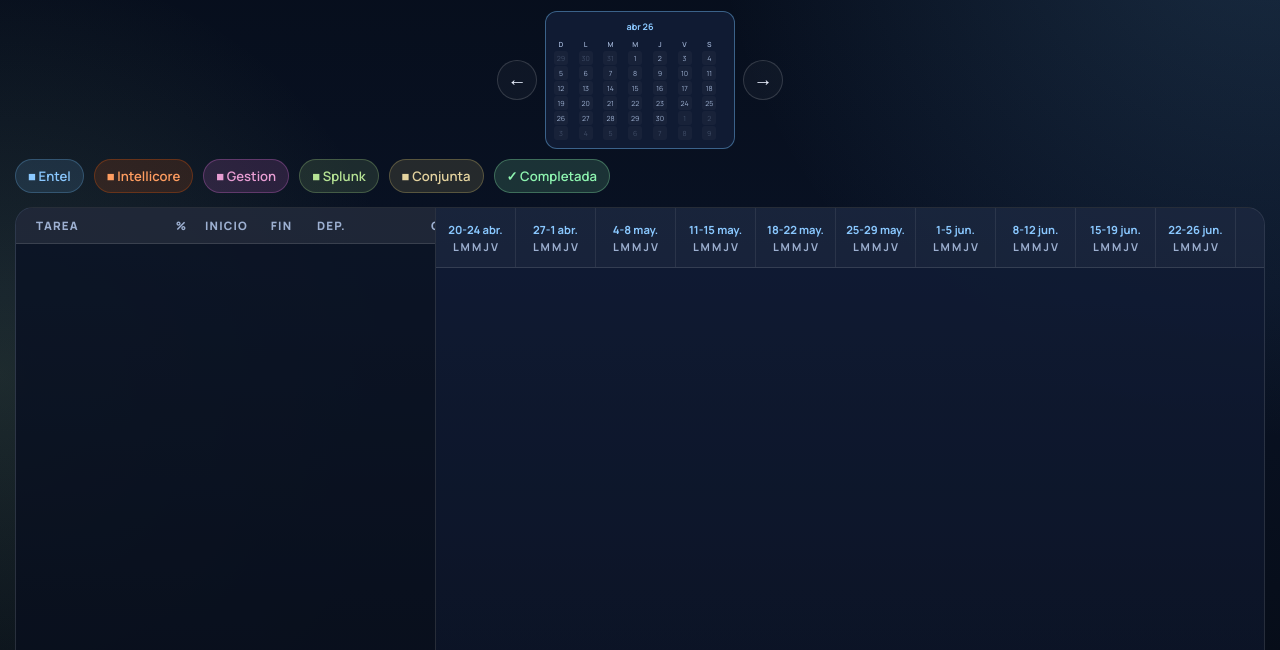
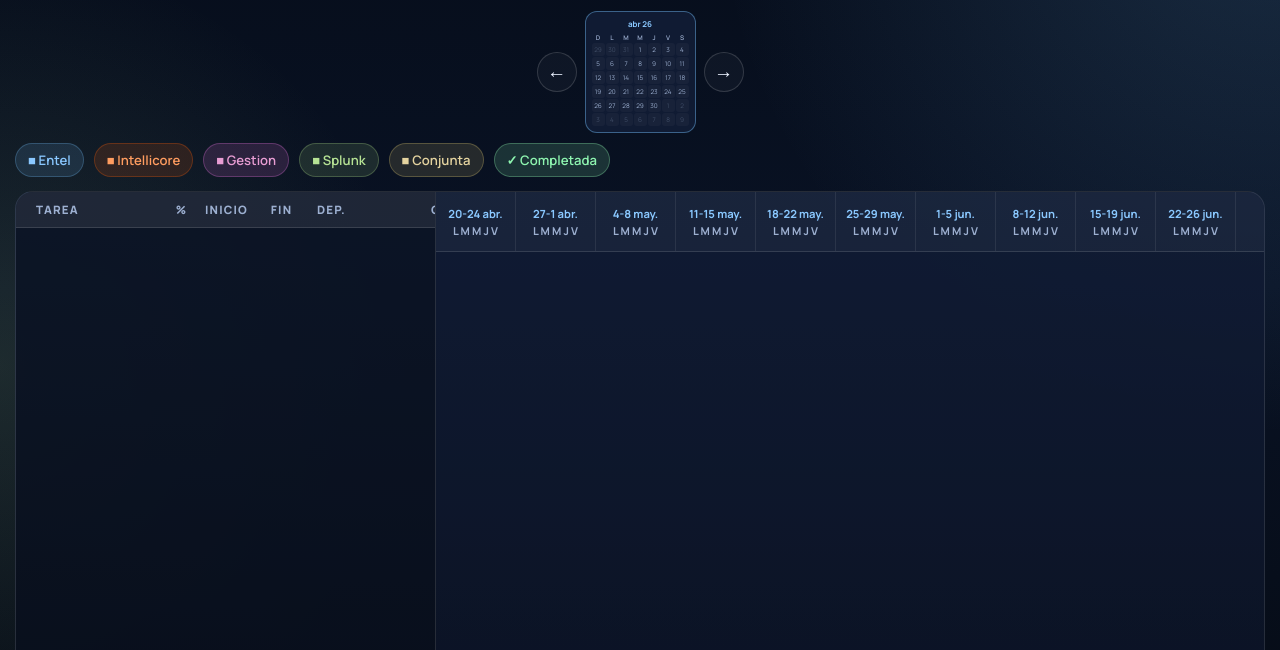
Before and after one commit to loreto2888/Roadmap_Automatizaci-nCoreEntel2026, a website: page gantt.html in a window 1280 px wide. Shown: the part 150-800 px from the top of the page. Drawn offline with nearby package versions, Linux system fonts and the light colour scheme.

Commit message:
style: compactar mas y centrar calendario superior

```diff
--- a/gantt.css
+++ b/gantt.css
@@ -335,12 +335,15 @@ h1 {
 
 .calendar-top-strip {
   margin: 4px 0 10px;
-  padding: 0 18px;
+  padding: 0;
   flex: none;
   flex-direction: row;
   align-items: center;
   justify-content: center;
   gap: 8px;
+  width: fit-content;
+  margin-left: auto;
+  margin-right: auto;
 }
 
 .calendar-sidebar-container {
@@ -348,18 +351,18 @@ h1 {
   gap: 4px;
   align-items: center;
   justify-content: center;
-  flex: 1;
+  flex: 0 0 auto;
   min-width: auto;
-  max-width: 190px;
+  max-width: 155px;
 }
 
 .calendar-sidebar-container .gantt-calendar {
   background: rgba(17, 29, 53, 0.95);
   border: 1px solid rgba(103, 169, 223, 0.5);
   border-radius: 12px;
-  padding: 8px;
+  padding: 6px;
   color: var(--text);
-  font-size: 0.66rem;
+  font-size: 0.58rem;
   min-width: auto;
   width: 100%;
   max-width: 100%;
@@ -406,9 +409,9 @@ h1 {
 .calendar-month-year-inline {
   text-align: center;
   font-weight: 700;
-  margin-bottom: 6px;
+  margin-bottom: 4px;
   color: #8ac8ff;
-  font-size: 0.56rem;
+  font-size: 0.5rem;
 }
 
 .calendar-weekdays {
@@ -431,15 +434,15 @@ h1 {
   display: grid;
   grid-template-columns: repeat(7, 1fr);
   gap: 1px;
-  margin-bottom: 2px;
+  margin-bottom: 1px;
   text-align: center;
 }
 
 .calendar-weekday-inline {
   font-weight: 600;
   color: var(--muted);
-  font-size: 0.44rem;
-  width: 14px;
+  font-size: 0.4rem;
+  width: 13px;
   text-align: center;
 }
 
@@ -472,13 +475,13 @@ h1 {
 }
 
 .calendar-day-inline {
-  width: 14px;
-  height: 14px;
+  width: 13px;
+  height: 13px;
   display: flex;
   align-items: center;
   justify-content: center;
   border-radius: 3px;
-  font-size: 0.44rem;
+  font-size: 0.4rem;
   cursor: pointer;
   background: rgba(255, 255, 255, 0.03);
   border: 1px solid transparent;
```
